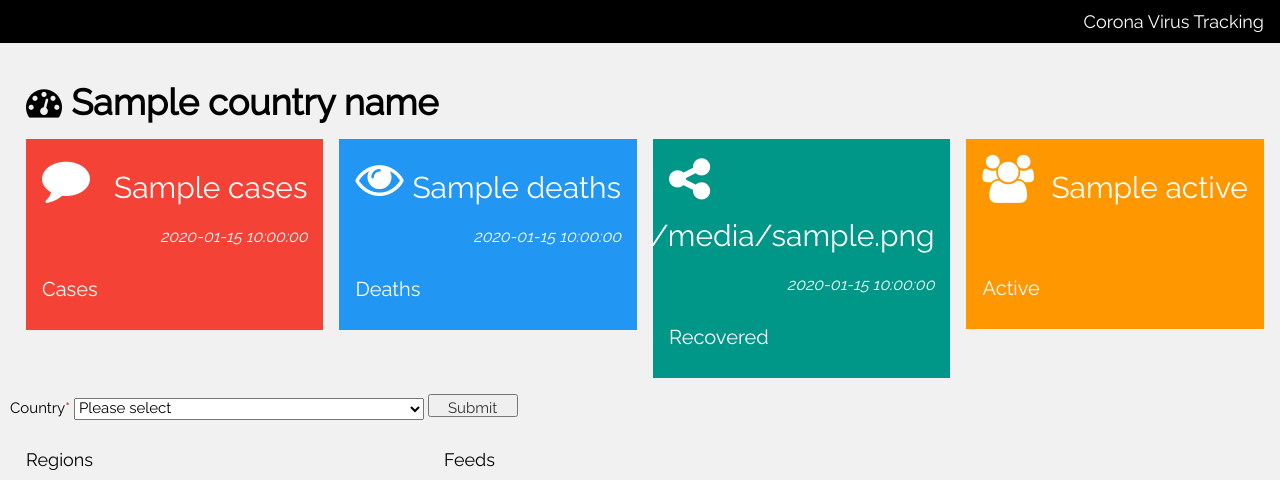
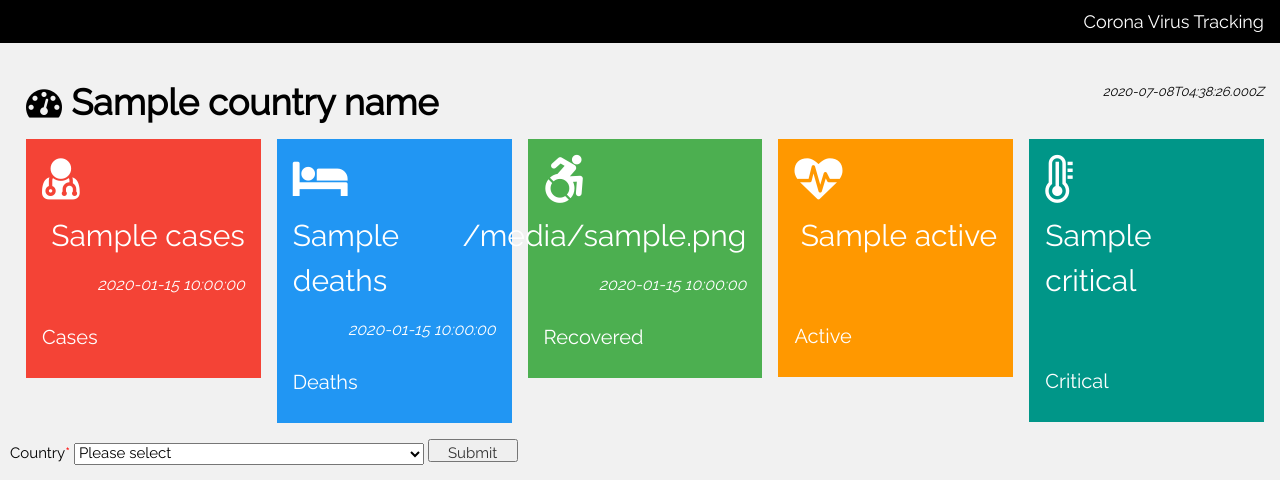
Before and after one commit to ksranjith786/covid19, a Flask app: template templates/index.html in a window 1280 px wide. Shown: the top 480 px of the page. Run offline with Flask 2, Linux system fonts and the light colour scheme; the template is opened without the code that fills it: most values are stand-ins (such as "Sample title", 1, 10 or a date in 2020).

Commit message:
Updated the Highlights, Icons, Date & Time; Added Critical

```diff
--- a/app.py
+++ b/app.py
@@ -14,7 +14,11 @@ def country():
     countryName = country_name
     data = get_country(country_name)
     #print(data)
-    return render_template('index.html', countryName=countryName, cases=data['cases'], todayCases=data['todayCases'], deaths=data['deaths'], todayDeaths=data['todayDeaths'], recovered=data['recovered'], todayRecovered=data['todayRecovered'], active=data['active'])
+    return render_template('index.html', countryName=countryName, cases=data['cases'], todayCases=data['todayCases'], deaths=data['deaths'],
+                todayDeaths=data['todayDeaths'], recovered=data['recovered'], todayRecovered=data['todayRecovered'], active=data['active'],
+                critical=data['critical'], population=data['population'],
+                casesPerOneMillion=data['casesPerOneMillion'], deathsPerOneMillion=data['deathsPerOneMillion'], recoveredPerOneMillion=data['recoveredPerOneMillion'],
+                activePerOneMillion=data['activePerOneMillion'], criticalPerOneMillion=data['criticalPerOneMillion'], testsPerOneMillion=data['testsPerOneMillion'])
 
 @app.route('/')
 @app.route('/all')
@@ -25,6 +29,10 @@ def all():
     # "testsPerOneMillion":33201.02,"todayCases":108404,"todayDeaths":3293,"todayRecovered":174452,"updated":1594142967355}
     data = get_all()
     #print(data)
-    return render_template('index.html', cases=data['cases'], todayCases=data['todayCases'], deaths=data['deaths'], todayDeaths=data['todayDeaths'], recovered=data['recovered'], todayRecovered=data['todayRecovered'], active=data['active'])
+    return render_template('index.html', countryName=countryName, cases=data['cases'], todayCases=data['todayCases'], deaths=data['deaths'],
+                todayDeaths=data['todayDeaths'], recovered=data['recovered'], todayRecovered=data['todayRecovered'], active=data['active'],
+                critical=data['critical'], population=data['population'],
+                casesPerOneMillion=data['casesPerOneMillion'], deathsPerOneMillion=data['deathsPerOneMillion'], recoveredPerOneMillion=data['recoveredPerOneMillion'],
+                activePerOneMillion=data['activePerOneMillion'], criticalPerOneMillion=data['criticalPerOneMillion'], testsPerOneMillion=data['testsPerOneMillion'])
 if __name__ == '__main__':
     app.run()
--- a/templates/index.html
+++ b/templates/index.html
@@ -30,13 +30,18 @@
 
         <!-- Header -->
         <header class="w3-container" style="padding-top:22px">
-            <h1><b><i class="fa fa-dashboard"></i> {{countryName}} </b></h1>
+            <div class="w3-half">
+                <h1><b><i class="fa fa-dashboard"></i> {{countryName}} </b></h1>
+            </div>
+            <div class="w3-half">
+                <p align="right"><font size=2><i><script> document.write(new Date().toISOString()); </script></i></font></p>
+            </div>
         </header>
 
         <div class="w3-row-padding w3-margin-bottom">
-            <div class="w3-quarter">
+            <div class="w3-col" style="width: 20%">
                 <div class="w3-container w3-red w3-padding-16">
-                    <div class="w3-left"><i class="fa fa-comment w3-xxxlarge"></i></div>
+                    <div class="w3-left"><i class="fa fa-user-md w3-xxxlarge"></i></div>
                     <div class="w3-right">
                         <h2>{{cases}}</h2>
                         <p align='right'><font size=3><i>{{todayCases}}</i></font></p>
@@ -45,9 +50,9 @@
                     <h4>Cases</h4>
                 </div>
             </div>
-            <div class="w3-quarter">
+            <div class="w3-col" style="width: 20%">
                 <div class="w3-container w3-blue w3-padding-16">
-                    <div class="w3-left"><i class="fa fa-eye w3-xxxlarge"></i></div>
+                    <div class="w3-left"><i class="fa fa-hotel w3-xxxlarge"></i></div>
                     <div class="w3-right">
                         <h2>{{deaths}}</h2>
                         <p align='right'><font size=3><i>{{todayDeaths}}</i></font></p>
@@ -56,9 +61,9 @@
                     <h4>Deaths</h4>
                 </div>
             </div>
-            <div class="w3-quarter">
-                <div class="w3-container w3-teal w3-padding-16">
-                    <div class="w3-left"><i class="fa fa-share-alt w3-xxxlarge"></i></div>
+            <div class="w3-col" style="width: 20%">
+                <div class="w3-container w3-green w3-padding-16">
+                    <div class="w3-left"><i class="fa fa-wheelchair-alt w3-xxxlarge"></i></div>
                     <div class="w3-right">
                         <h2>{{recovered}}</h2>
                         <p align='right'><font size=3><i>{{todayRecovered}}</i></font></p>
@@ -67,15 +72,26 @@
                     <h4>Recovered</h4>
                 </div>
             </div>
-            <div class="w3-quarter">
+            <div class="w3-col" style="width: 20%">
                 <div class="w3-container w3-orange w3-text-white w3-padding-16">
-                    <div class="w3-left"><i class="fa fa-users w3-xxxlarge"></i></div>
+                    <div class="w3-left"><i class="fa fa-heartbeat w3-xxxlarge"></i></div>
                     <div class="w3-right">
                         <h2>{{active}}</h2>
                         <p align='right'>&nbsp;</p>
                     </div>
                     <div class="w3-clear"></div>
                     <h4>Active</h4>
+                </div>
+            </div>
+            <div class="w3-col" style="width: 20%">
+                <div class="w3-container w3-teal w3-text-white w3-padding-16">
+                    <div class="w3-left"><i class="fa fa-thermometer-full w3-xxxlarge" ></i></div>
+                    <div class="w3-right">
+                        <h2>{{critical}}</h2>
+                        <p align='right'>&nbsp;</p>
+                    </div>
+                    <div class="w3-clear"></div>
+                    <h4>Critical</h4>
                 </div>
             </div>
         </div>
@@ -334,47 +350,47 @@
 
         <div class="w3-panel">
             <div class="w3-row-padding" style="margin:0 -16px">
-                <div class="w3-third">
+                <div class="w3-twothird">
                     <h5>Regions</h5>
                     <img src="/w3images/region.jpg" style="width:100%" alt="Google Regional Map">
                 </div>
-                <div class="w3-twothird">
-                    <h5>Feeds</h5>
+                <div class="w3-third">
+                    <h5>Highlights</h5>
                     <table class="w3-table w3-striped w3-white">
                         <tr>
                             <td><i class="fa fa-user w3-text-blue w3-large"></i></td>
-                            <td>New record, over 90 views.</td>
-                            <td><i>10 mins</i></td>
+                            <td>Cases per 1 Million</td>
+                            <td><i>{{casesPerOneMillion}}</i></td>
                         </tr>
                         <tr>
                             <td><i class="fa fa-bell w3-text-red w3-large"></i></td>
-                            <td>Database error.</td>
-                            <td><i>15 mins</i></td>
+                            <td>Deaths per 1 Million</td>
+                            <td><i>{{deathsPerOneMillion}}</i></td>
                         </tr>
                         <tr>
                             <td><i class="fa fa-users w3-text-yellow w3-large"></i></td>
-                            <td>New record, over 40 users.</td>
-                            <td><i>17 mins</i></td>
+                            <td>Recovered per 1 Million</td>
+                            <td><i>{{recoveredPerOneMillion}}</i></td>
                         </tr>
                         <tr>
                             <td><i class="fa fa-comment w3-text-red w3-large"></i></td>
-                            <td>New comments.</td>
-                            <td><i>25 mins</i></td>
+                            <td>Active per 1 Million</td>
+                            <td><i>{{activePerOneMillion}}</i></td>
                         </tr>
                         <tr>
                             <td><i class="fa fa-bookmark w3-text-blue w3-large"></i></td>
-                            <td>Check transactions.</td>
-                            <td><i>28 mins</i></td>
+                            <td>Critical per 1 Million</td>
+                            <td><i>{{criticalPerOneMillion}}</i></td>
                         </tr>
                         <tr>
                             <td><i class="fa fa-laptop w3-text-red w3-large"></i></td>
-                            <td>CPU overload.</td>
-                            <td><i>35 mins</i></td>
+                            <td>Tests per Million</td>
+                            <td><i>{{testsPerOneMillion}}</i></td>
                         </tr>
                         <tr>
                             <td><i class="fa fa-share-alt w3-text-green w3-large"></i></td>
-                            <td>New shares.</td>
-                            <td><i>39 mins</i></td>
+                            <td>Population</td>
+                            <td><i>{{population}}</i></td>
                         </tr>
                     </table>
                 </div>
```
